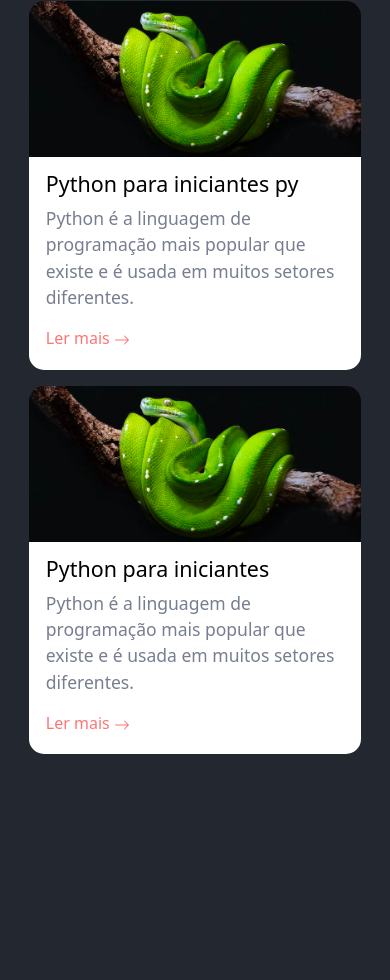
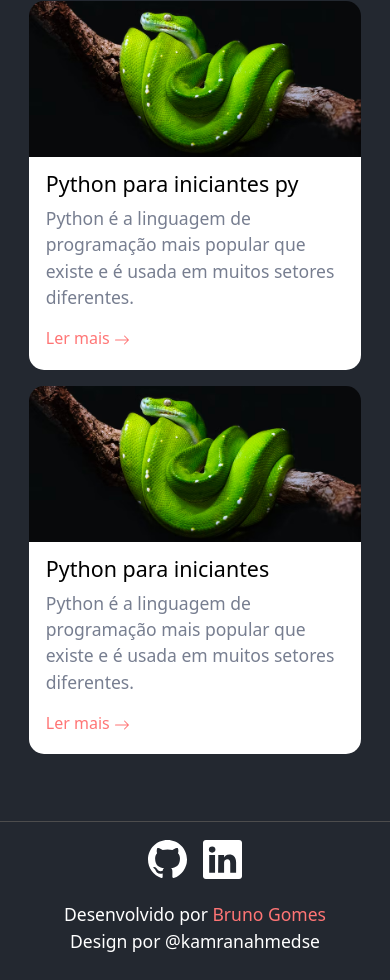
Before and after one commit to OBrunooo/Tech_blog, a plain HTML site: page index.html in a window 390 px wide. Shown: the part 542-1522 px from the top of the page. Before the commit the page ends 1313 px from the top, so only its background shows below. Drawn offline with nearby package versions, Linux system fonts and the light colour scheme; a web font is replaced by a local one.

Commit message:
footer mobile

```diff
--- a/index.html
+++ b/index.html
@@ -56,7 +56,7 @@
         <span class="menu__item" href="#">Inteligência artificial</span>
         <span class="menu__item" href="#">Dados</span>
     </div>
-    <div id="articles" class="articles">
+    <div class="articles">
         <div class="python article">
             <img class="article__img" src="images/articles/python__img.png" alt="">
             <div class="article__content">
@@ -78,6 +78,25 @@
             </div>
         </div>
     </div>
+    <div class="footer">
+        <div class="footer__content">
+            <div class="footer__content__links">
+                <div class="footer__content__links__link">
+                    <a href="https://github.com/OBrunooo"><svg xmlns="http://www.w3.org/2000/svg" fill="currentColor" class="bi bi-github" viewBox="0 0 16 16">
+                        <path d="M8 0C3.58 0 0 3.58 0 8c0 3.54 2.29 6.53 5.47 7.59.4.07.55-.17.55-.38 0-.19-.01-.82-.01-1.49-2.01.37-2.53-.49-2.69-.94-.09-.23-.48-.94-.82-1.13-.28-.15-.68-.52-.01-.53.63-.01 1.08.58 1.23.82.72 1.21 1.87.87 2.33.66.07-.52.28-.87.51-1.07-1.78-.2-3.64-.89-3.64-3.95 0-.87.31-1.59.82-2.15-.08-.2-.36-1.02.08-2.12 0 0 .67-.21 2.2.82.64-.18 1.32-.27 2-.27s1.36.09 2 .27c1.53-1.04 2.2-.82 2.2-.82.44 1.1.16 1.92.08 2.12.51.56.82 1.27.82 2.15 0 3.07-1.87 3.75-3.65 3.95.29.25.54.73.54 1.48 0 1.07-.01 1.93-.01 2.2 0 .21.15.46.55.38A8.01 8.01 0 0 0 16 8c0-4.42-3.58-8-8-8"/>
+                      </svg></a>
+                </div>
+                <div class="footer__content__links__link">
+                    <a href="https://www.linkedin.com/in/bruno-gomes-melo/"><svg xmlns="http://www.w3.org/2000/svg" fill="currentColor" class="bi bi-linkedin" viewBox="0 0 16 16">
+                        <path d="M0 1.146C0 .513.526 0 1.175 0h13.65C15.474 0 16 .513 16 1.146v13.708c0 .633-.526 1.146-1.175 1.146H1.175C.526 16 0 15.487 0 14.854zm4.943 12.248V6.169H2.542v7.225zm-1.2-8.212c.837 0 1.358-.554 1.358-1.248-.015-.709-.52-1.248-1.342-1.248S2.4 3.226 2.4 3.934c0 .694.521 1.248 1.327 1.248zm4.908 8.212V9.359c0-.216.016-.432.08-.586.173-.431.568-.878 1.232-.878.869 0 1.216.662 1.216 1.634v3.865h2.401V9.25c0-2.22-1.184-3.252-2.764-3.252-1.274 0-1.845.7-2.165 1.193v.025h-.016l.016-.025V6.169h-2.4c.03.678 0 7.225 0 7.225z"/>
+                      </svg></a>
+                </div>
+            </div>
+            <p>
+                Desenvolvido por <span>Bruno Gomes</span> <br> Design por @kamranahmedse</p>
+            </p>
+        </div>
+    </div>
 </body>
 <script src="main.js" ></script>
 
--- a/main.scss
+++ b/main.scss
@@ -106,6 +106,7 @@ body {
         margin-top: 20px;
         grid-template-columns: 85%;
         justify-content: center;
+        margin-bottom: 50px;
 
         .article {
             margin-bottom: 5%;
@@ -145,6 +146,7 @@ body {
                 .article__content__link {
                     color: #FF7575;
                 }
+
                 .article__content__link {
                     .article__content__link__icon {
                         position: relative;
@@ -162,6 +164,49 @@ body {
 
 
 
+    }
+
+    .footer {
+        border-top: 1px solid #4D4D4D;
+        height: 50px;
+        color: #fff;
+        padding-top: 10px;
+
+        .footer__content {
+            width: 90%;
+            margin: 0 auto;
+            .footer__content__links {
+                display: flex;
+                justify-content: center;
+
+                .footer__content__links__link {
+                    margin-bottom: 15px;
+
+                    a {
+                        display: flex;
+                        color: #fff;
+                        text-decoration: none;
+                        justify-content: center;
+                        text-align: center;
+                        vertical-align:middle;
+                        border-radius: 50%;
+
+                        svg {
+                            width: 10vw;
+                            margin: 2vw;
+                        }
+                    }
+                }
+            }
+            p{
+                text-align: center;
+                font-size: 4.5vw;
+                padding-bottom: 5px;
+                span {
+                    color: #FF7575;
+                }
+            }
+        }
     }
 }
 
```
Also changed, not shown: images/icons/github.svg (added), images/icons/linkedin.png (added), images/icons/linkedin.svg (added), main.css, 1 other file.
